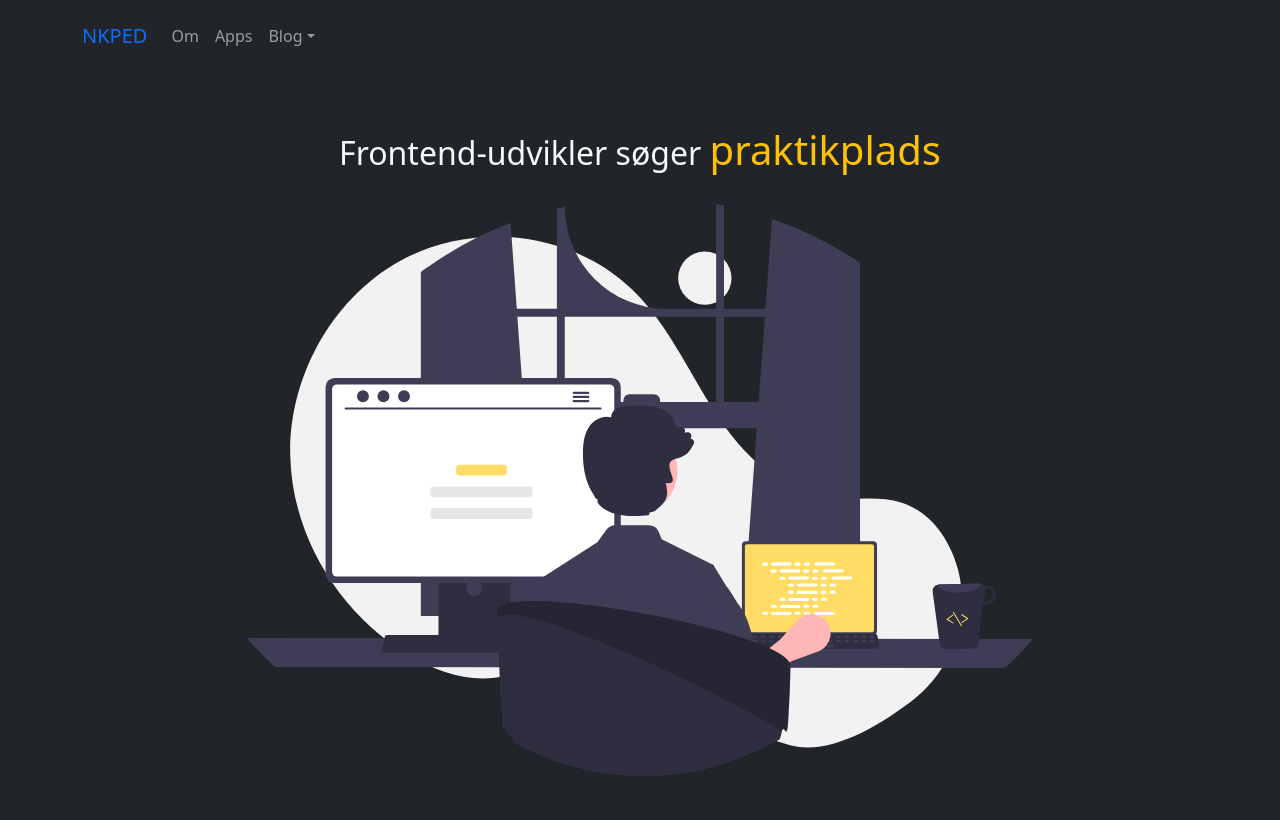
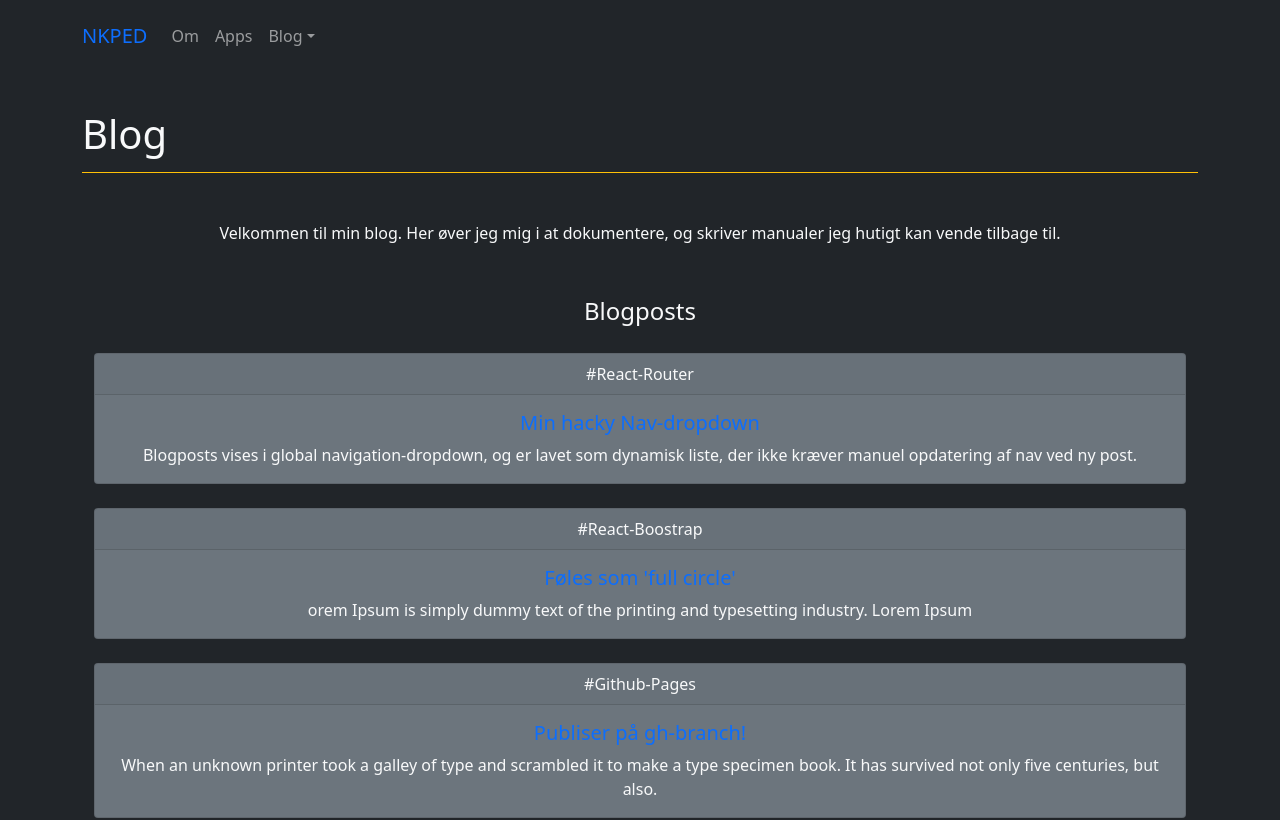
Before and after one commit to nkped/nkped.github.io, a React (Create React App) app: page /blog in a window 1280 px wide. Shown: the top 820 px of the page. Built offline with nearby package versions, Linux system fonts and the light colour scheme.

Commit message:
Tilføj sproglige rettelser

```diff
--- a/src/index.js
+++ b/src/index.js
@@ -21,7 +21,7 @@ import reportWebVitals from "./reportWebVitals";
 const rootElement = document.getElementById("root");
 const root = ReactDOMClient.createRoot(rootElement);
 root.render(
-  <HashRouter>
+  <BrowserRouter>
     <Routes>
       <Route path="/" element={<App />}>
         <Route index element={<Home />} />
@@ -34,5 +34,5 @@ root.render(
         <Route path="*" element={<NoMatch />} />
       </Route>
     </Routes>
-  </HashRouter>
+  </BrowserRouter>
 );
--- a/src/routes/blog.jsx
+++ b/src/routes/blog.jsx
@@ -18,10 +18,13 @@ export default function Blog() {
         {blogPosts.map((blogPost) => (
           <Card bg="secondary" key={blogPost.number} className="mb-4">
             {console.log(blogPost.number)}
-            <Card.Header>{blogPost.subject}</Card.Header>
+            <Card.Header>{`#${blogPost.subject}`}</Card.Header>
             <Card.Body>
               <Card.Title>
-                <Card.Link href={`/blog/${blogPost.number}`}>
+                <Card.Link
+                  className="text-decoration-none"
+                  href={`/blog/${blogPost.number}`}
+                >
                   {blogPost.titel}
                 </Card.Link>
               </Card.Title>
--- a/src/routes/om.jsx
+++ b/src/routes/om.jsx
@@ -7,7 +7,7 @@ export default function Om() {
       <Container className="fs-1 fw-semibold mb-2">
         <Row>Om</Row>
       </Container>
-      <Container className="text-start px-4 py-5 border-top border-warning">
+      <Container className="text-start px-5 py-5 border-top border-warning">
         <Row>
           <Col>
             <p>
@@ -15,7 +15,7 @@ export default function Om() {
               mig professionelt under en praktik.
             </p>
             <p>
-              Jeg er uddannet i journalistik og samfundsvidenskab fra Roskilde
+              Jeg er uddannet i journalistik og samfundsvidenskab på Roskilde
               Universitet, og har mange gode erfaringer i bagagen som leverandør
               af web-content, både journalistik, hjemmeside-tekst samt pr-video.
             </p>
```
